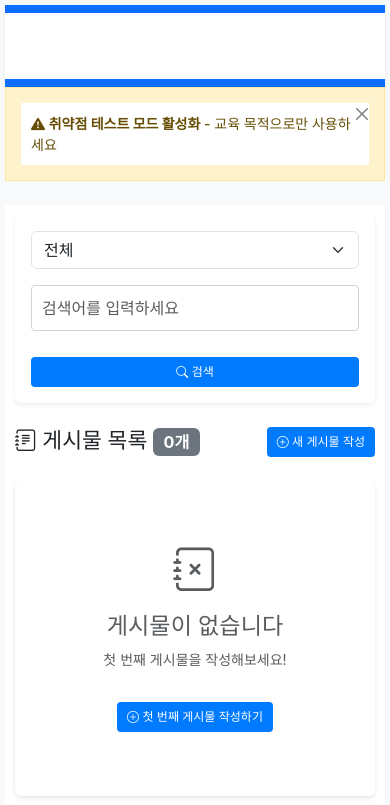
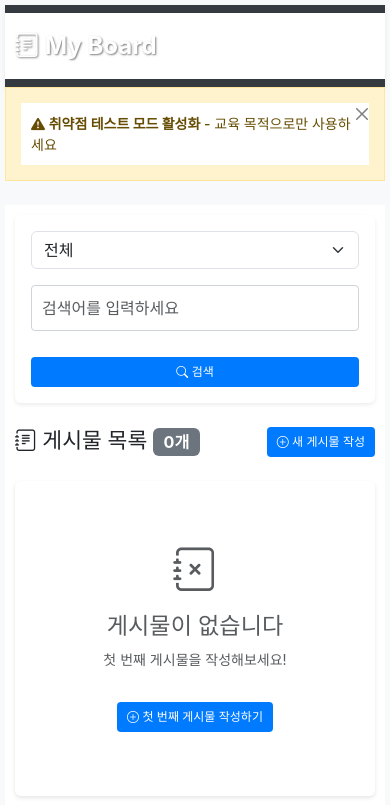
Before and after one commit to Mkway/S_WEB_Project, a PHP site: page / in a window 390 px wide. Shown: the top 805 px of the page. Run offline with PHP 8.4, Linux system fonts and the light colour scheme; the visitor is signed in with stand-in values (Sample User, id 1); data that the repository does not hold is empty.

Commit message:
fix: 네비게이션 바 'My Board' 브랜드 텍스트 가시성 개선
🎨 네비게이션 바 배경 및 텍스트 개선:
- bg-primary → bg-dark로 변경하여 더 어두운 배경 적용
- CSS에서 배경색 #343a40 명시적 강제 설정
- 브랜드 텍스트와 모든 네비게이션 링크에 text-shadow 추가
- 텍스트 대비 개선으로 가독성 향상
- 모바일 메뉴 배경색도 동일하게 적용

이제 'My Board' 브랜드 텍스트가 명확하게 보입니다\!

🤖 Generated with [Claude Code](https://claude.ai/code)

Co-Authored-By: Claude <noreply@anthropic.com>

```diff
--- a/my_lemp_project/src/index.php
+++ b/my_lemp_project/src/index.php
@@ -279,7 +279,7 @@ try {
 </head>
 <body>
     <!-- Bootstrap 네비게이션 바 -->
-    <nav class="navbar navbar-expand-lg navbar-dark bg-primary shadow-sm">
+    <nav class="navbar navbar-expand-lg navbar-dark bg-dark shadow-sm">
         <div class="container">
             <a class="navbar-brand fw-bold" href="index.php">
                 <i class="bi bi-journal-text"></i> <?php echo SITE_NAME; ?>
--- a/my_lemp_project/src/style.css
+++ b/my_lemp_project/src/style.css
@@ -27,10 +27,15 @@ body {
 }
 
 /* Bootstrap 네비게이션 커스터마이징 */
+.navbar {
+    background-color: #343a40 !important; /* 다크 그레이 배경 강제 */
+}
+
 .navbar-brand {
     font-size: 1.5rem;
     font-weight: 700;
     color: #ffffff !important;
+    text-shadow: 1px 1px 2px rgba(0,0,0,0.5); /* 텍스트 그림자 추가 */
 }
 
 .navbar-nav .nav-link {
@@ -38,6 +43,7 @@ body {
     padding: 0.5rem 1rem;
     transition: all 0.2s ease;
     color: #ffffff !important;
+    text-shadow: 1px 1px 2px rgba(0,0,0,0.3); /* 텍스트 그림자 추가 */
 }
 
 .navbar-nav .nav-link:hover {
@@ -48,10 +54,12 @@ body {
 
 .navbar-text {
     color: #ffffff !important;
+    text-shadow: 1px 1px 2px rgba(0,0,0,0.3); /* 텍스트 그림자 추가 */
 }
 
 .navbar-text strong {
     color: #ffffff !important;
+    text-shadow: 1px 1px 2px rgba(0,0,0,0.3); /* 텍스트 그림자 추가 */
 }
 
 /* 네비게이션 아이콘 색상 */
@@ -76,7 +84,7 @@ body {
 
 /* 모바일 네비게이션 메뉴 */
 .navbar-collapse {
-    background-color: rgba(13, 110, 253, 0.95);
+    background-color: rgba(52, 58, 64, 0.95); /* 다크 그레이 배경 */
     border-radius: 0.375rem;
     margin-top: 0.5rem;
     padding: 1rem;
```
